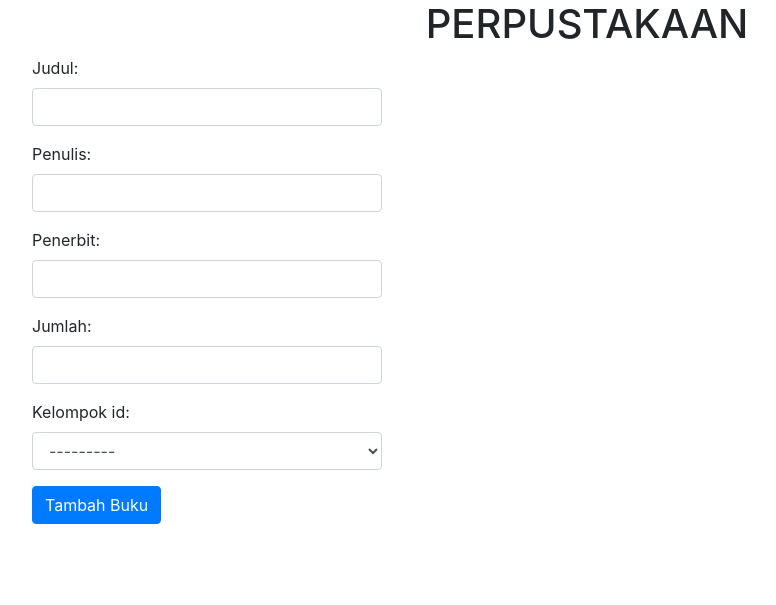
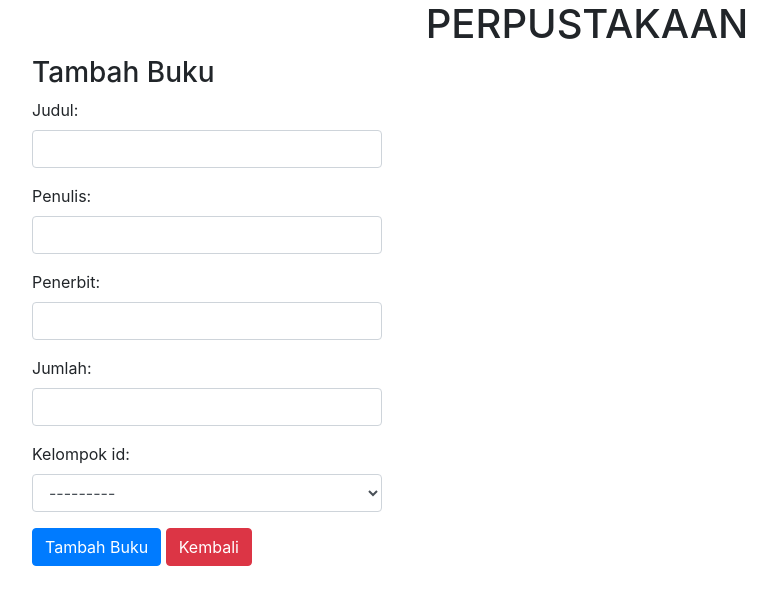
Before and after one commit to writerlab/perpus, a Django app: page /tambah-buku/ in a window 1280 px wide. Shown: the top 605 px of the page, without its empty margins (53-829 px from the left). Run offline with Django 3.2, Linux system fonts and the light colour scheme; data comes from the database, SQL or seed files in the repository; both versions use the stored data as it was after the commit; some libraries are stand-ins or nearby versions.

Commit message:
new feature/episode

```diff
--- a/perpus/urls.py
+++ b/perpus/urls.py
@@ -1,10 +1,12 @@
 from django.contrib import admin
 from django.urls import path
-from perpustakaan.views import buku, penerbit, tambah_buku
+from perpustakaan.views import *
 
 urlpatterns = [
     path('admin/', admin.site.urls),
-    path('buku/', buku),
-    path('penerbit/', penerbit),
-    path('tambah-buku/', tambah_buku),
+    path('buku/', buku, name='buku'),
+    path('penerbit/', penerbit, name='penerbit'),
+    path('tambah-buku/', tambah_buku, name='tambah_buku'),
+    path('buku/ubah/<int:id_buku>', ubah_buku, name='ubah_buku'),
+    path('buku/hapus/<int:id_buku>', hapus_buku, name="hapus_buku"),
 ]
--- a/perpustakaan/templates/tambah-buku.html
+++ b/perpustakaan/templates/tambah-buku.html
@@ -5,6 +5,8 @@
 <div class="container">
   <div class="row">
     <div class="col-md-4">
+      <h3>Tambah Buku</h3>
+
       {% if pesan %}
         <div class="alert alert-success">{{ pesan }}</div>
       {% endif %}
@@ -15,7 +17,7 @@
         {{ form.as_p }}
 
         <button class="btn btn-primary">Tambah Buku</button>
-
+        <a href="{% url 'buku' %}" class="btn btn-danger">Kembali</a>
       </form>
     </div>
   </div>
--- a/perpustakaan/views.py
+++ b/perpustakaan/views.py
@@ -1,10 +1,36 @@
-from django.shortcuts import render
+from django.shortcuts import render, redirect
 from perpustakaan.models import Buku
 from perpustakaan.forms import FormBuku
+from django.contrib import messages
+
+def hapus_buku(request, id_buku):
+    buku = Buku.objects.filter(id=id_buku)
+    buku.delete()
+
+    messages.success(request, "Data Berhasil dihapus!")
+    return redirect('buku')
+
+def ubah_buku(request, id_buku):
+    buku = Buku.objects.get(id=id_buku)
+    template = 'ubah-buku.html'
+    if request.POST:
+        form = FormBuku(request.POST, instance=buku)
+        if form.is_valid():
+            form.save()
+            messages.success(request, "Data Berhasil diperbaharui!")
+            return redirect('ubah_buku', id_buku=id_buku)
+    else:
+        form = FormBuku(instance=buku)
+        konteks = {
+            'form':form,
+            'buku':buku,
+        }
+    return render(request, template, konteks)
+
+
 
 def buku(request):
-    # filter: tampilkan semua buku Produktif dan batasi sebanyak 4
-    books = Buku.objects.filter(kelompok_id__nama='Produktif')[:4]
+    books = Buku.objects.all()
 
     konteks = {
         'books': books,
```
Also changed, not shown: perpustakaan/templates/buku.html (+34 -1 lines), perpustakaan/templates/ubah-buku.html (added, +28 -0 lines), README.md, db.sqlite3, 2 other files.
